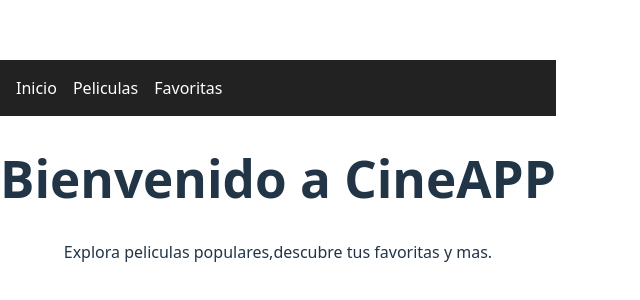
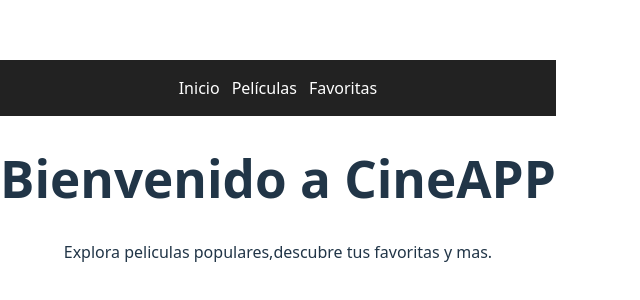
Before and after one commit to WilsonCabrera1996/TMDB-Test, a React (Vite) app: page / in a window 1280 px wide. Shown: the part 230-530 px from the top of the page, without its empty margins (0-640 px from the left). Built offline with nearby package versions, Linux system fonts and the light colour scheme; no server answers.

Commit message:
Center Nav Bar

```diff
--- a/src/components/Navbar.tsx
+++ b/src/components/Navbar.tsx
@@ -1,15 +1,12 @@
-import {Link} from 'react-router-dom';
+import { Link } from 'react-router-dom';
 
-const Navbar = ()=> {
-
-    return(
-
-        <nav style={{display:'flex', justifyContent: 'space-between', padding:'1rem', background:'#222', color:'#fff'}}>
-
-            <div>
-                <Link to="/" style={{marginRight:'1rem',color:'#fff'}}>Inicio</Link>
-                <Link to="/movies" style={{marginRight:'1rem', color: '#fff'}}>Peliculas</Link>
-                <Link to="/favorites" style={{color:'#fff'}}>Favoritas</Link>
+const Navbar = () => {
+    return (
+        <nav style={{ padding: '1rem', background: '#222' }}>
+            <div style={{ justifyContent: "center", gap: 12, display: "flex" }}>
+                <Link to="/" style={{ color: '#fff', userSelect: "none" }}>Inicio</Link>
+                <Link to="/movies" style={{ color: '#fff', userSelect: "none" }}>Películas</Link>
+                <Link to="/favorites" style={{ color: '#fff', userSelect: "none" }}>Favoritas</Link>
             </div>
         </nav>
     );
```
